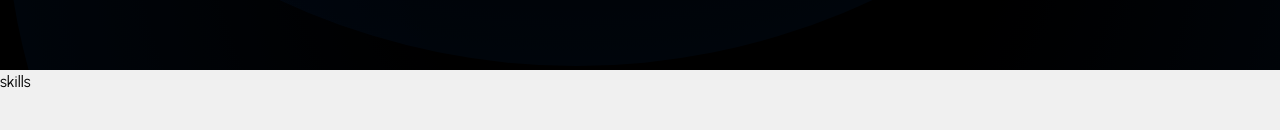
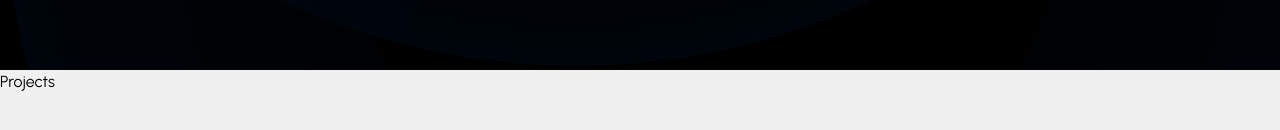
Before and after one commit to Spl01tion/hchauca_portfolio, a React (Vite) app: page / in a window 1280 px wide. Shown: the part 1618-1748 px from the top of the page. Built offline with nearby package versions, Linux system fonts and the light colour scheme.

Commit message:
fix: update resume name and replace Skills component with Projects in App

```diff
--- a/src/App.jsx
+++ b/src/App.jsx
@@ -2,7 +2,7 @@ import React from "react";
 import Navbar from "./components/layout/Navbar";
 import Hero from "./components/sections/Hero";
 import About from "./components/sections/About";
-import Skills from "./components/sections/Skills";
+import Projects from "./components/sections/Projects";
 
 
 const App = () => {
@@ -12,7 +12,7 @@ const App = () => {
     <main>
       <Hero />
       <About />
-      <Skills/>
+      <Projects/>
     </main>
     </div>
   )
--- /dev/null
+++ b/src/components/sections/Projects.jsx
@@ -0,0 +1,11 @@
+import React from 'react';
+
+const Projects = () => {
+    return (
+        <div>
+            Projects
+        </div>
+    );
+};
+
+export default Projects;
```
Also changed, not shown: 1 other file (tests, documents, lock files or other folders).
